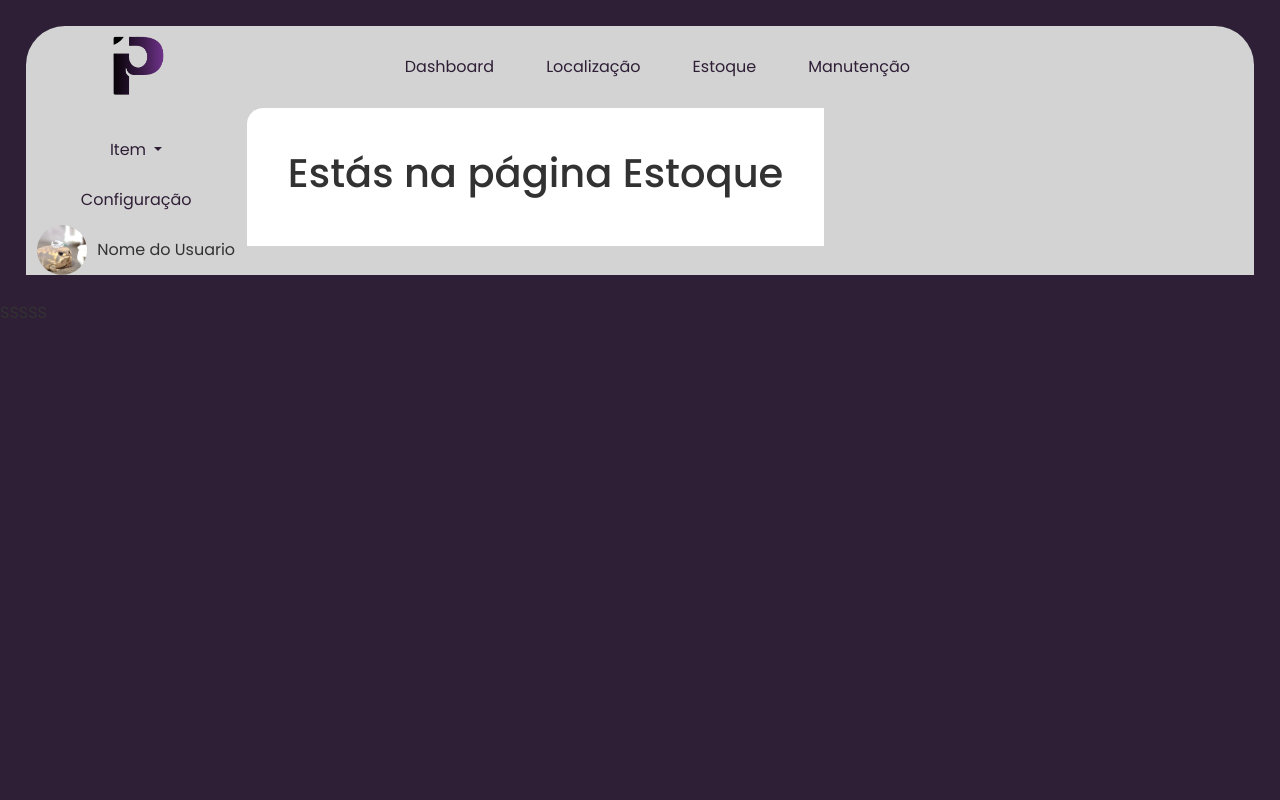
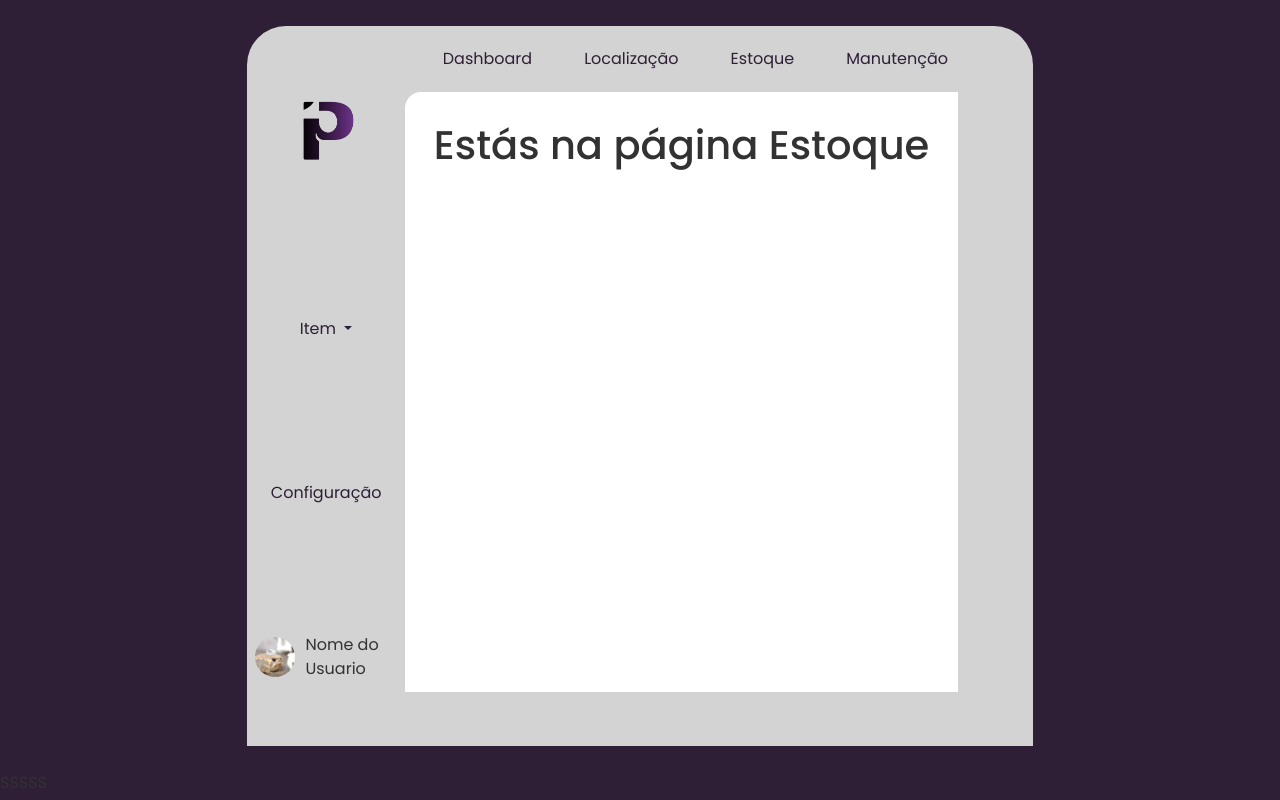
Before and after one commit to Samantaks/ipatri, a Django app: template templates/app/estoque.html in a window 1280 px wide. Run offline with Django 3.2, Linux system fonts and the light colour scheme; the template is opened without the code that fills it, so the values that code supplies are empty; some libraries are stand-ins or nearby versions.

Commit message:
minor fix in css

```diff
--- a/src/css/_pages/app/app_main.css
+++ b/src/css/_pages/app/app_main.css
@@ -36,19 +36,25 @@ body{
 }
 
 .main-content{
-    padding-right: 2%;
+    width: auto;
 }
 
 #main-main{
     border-radius: 39px 39px 0 0;
     background-color: #D3D3D3;
-    margin: 2%;
+    margin: 2% auto;
+    min-height: 90vh;
+    max-height: fit-content;
+    width: fit-content;
+
+
 }
 
 .inside-box{
     background-color: white;
     border-radius: 16px 0 0 0;
     padding: 5%;
+    min-height: 75vh;
+    max-height: fit-content;
     width: fit-content;
-    height: fit-content;
 }
--- a/src/css/_pages/app/menu.css
+++ b/src/css/_pages/app/menu.css
@@ -47,8 +47,8 @@
     }
 
     #sidebar .foto-usuario img {
-      width: 50px;
-      height: 50px;
+      width: 5vh;
+      height: 5vh;
       border-radius: 50%;
       margin-right: 10px;
     }
@@ -61,6 +61,7 @@
     justify-content: space-around;
     align-items: center;
     max-height: 100%;
+    margin: 1vh;
 }
 
 /* Menu Top */
@@ -70,7 +71,6 @@
     font-weight: 400;
     line-height: 150%;
     border-radius: 0 2vh 0 0;
-    padding: 16px 120px;
 }
 
 .btn-outline-secondary {
--- a/templates/partials/menutop.html
+++ b/templates/partials/menutop.html
@@ -1,5 +1,5 @@
-<nav class="navbar navbar-expand-sm justify-content-evenly" id="menutop">
-    <form class="container-fluid">
+<nav class="navbar" id="menutop">
+    <form class="container-fluid justify-content-evenly">
         <button class="btn btn-outline-secondary border-0" type="button"> Dashboard </button>
         <button class="btn btn-outline-secondary border-0" type="button"> Localização </button>
         <button class="btn btn-outline-secondary border-0" type="button"> Estoque </button>
```
